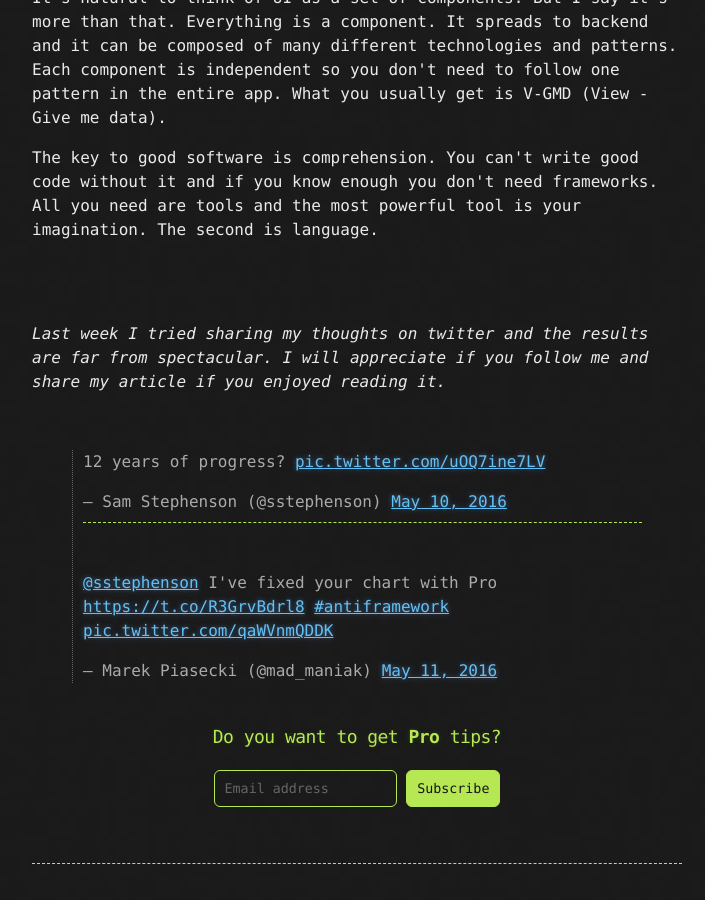
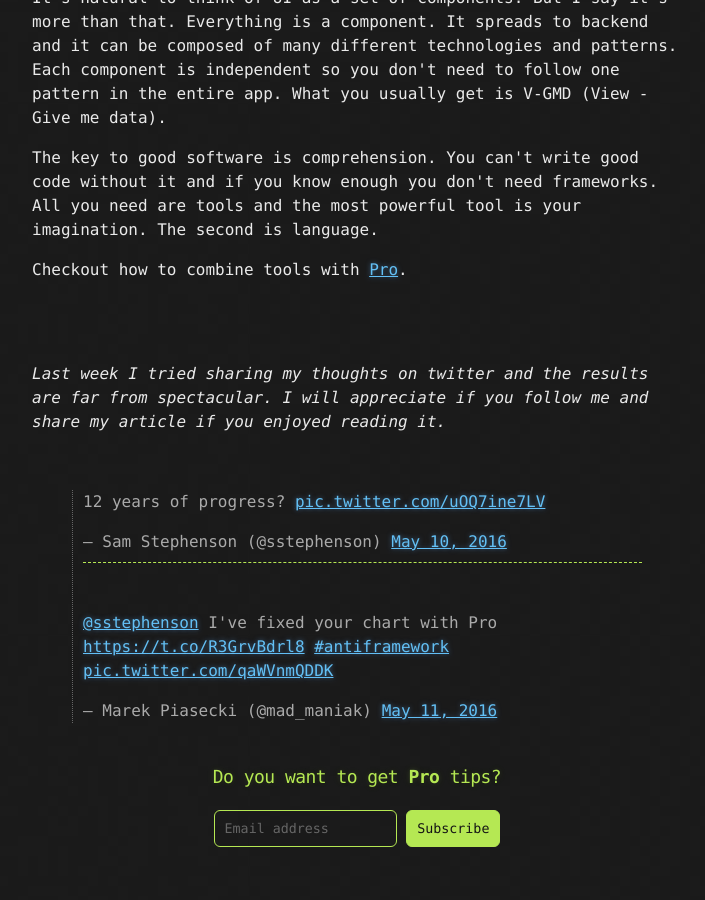
Before and after one commit to madmaniak/pro, a Jekyll site: the page built from _posts/2016-05-16-whats-wrong-with-frameworks.html, in a window 1280 px wide and 900 px high, scrolled down 2557 px. Shown: the whole window, without its empty margins (283-988 px from the left). Built offline with Jekyll 4.4.1, drawn with Linux system fonts in a browser that asks for light colours; Markdown is read by kramdown in place of the engine named in the settings; comment, search, counter and statistics services are not loaded.

Commit message:
another CTA

```diff
--- a/_posts/2016-05-16-whats-wrong-with-frameworks.html
+++ b/_posts/2016-05-16-whats-wrong-with-frameworks.html
@@ -91,7 +91,9 @@ You can't write good code without it and if you know enough
 you don't need frameworks. All you need are tools and the most
 powerful tool is your imagination. The second is language.
 </p>
-
+<p>
+Checkout how to combine tools with <a href="https://github.com/madmaniak/pro">Pro</a>.
+</p>
 <br />
 <br />
 <p>
```
